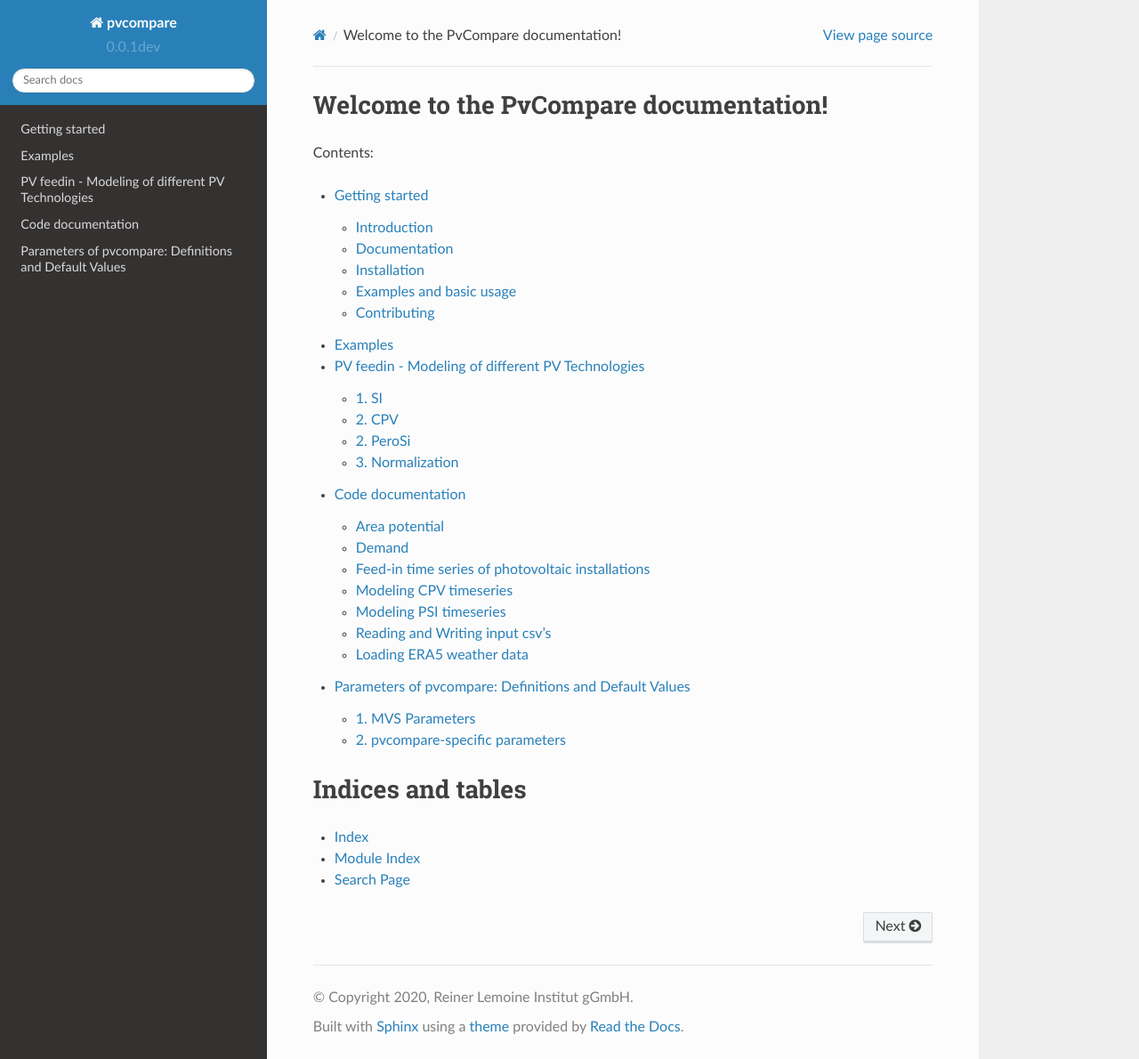
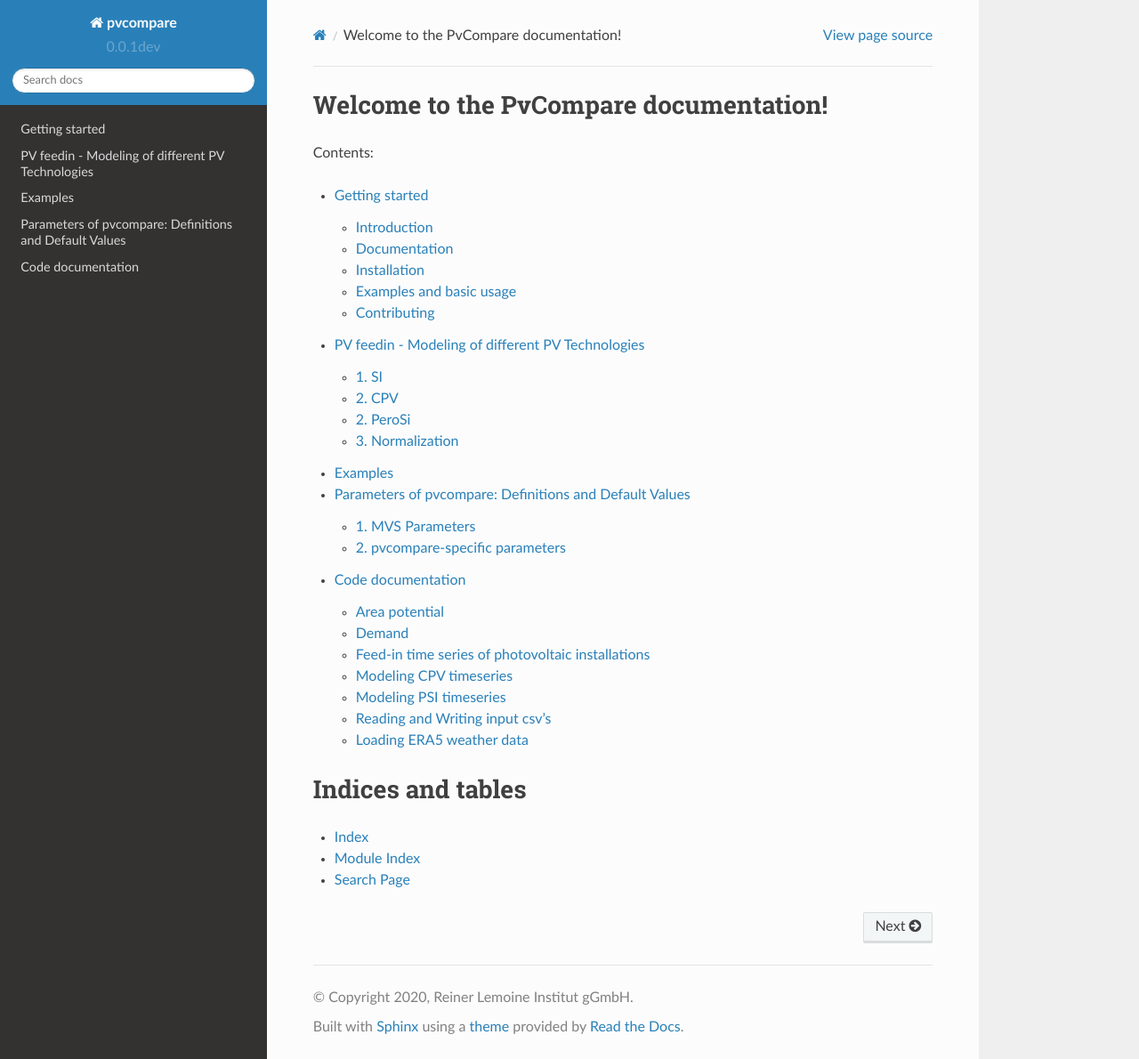
Before and after one commit to greco-project/pvcompare, a Sphinx documentation site: the page built from docs/index.rst, in a window 1280 px wide and 1190 px high. Shown: the whole window at 89% size. Built offline with Sphinx 7.4.7 and the Read the Docs theme 2.0.0, drawn with Linux system fonts in a browser that asks for light colours; formulas are drawn with MathJax 3.

Commit message:
Change order of contents

```diff
--- a/docs/index.rst
+++ b/docs/index.rst
@@ -13,11 +13,10 @@
    :glob:
 
    getting_started
+   pv_feedin
    examples
-   pv_feedin
+   parameters
    code
-   parameters
-
 
 
 Indices and tables
```
